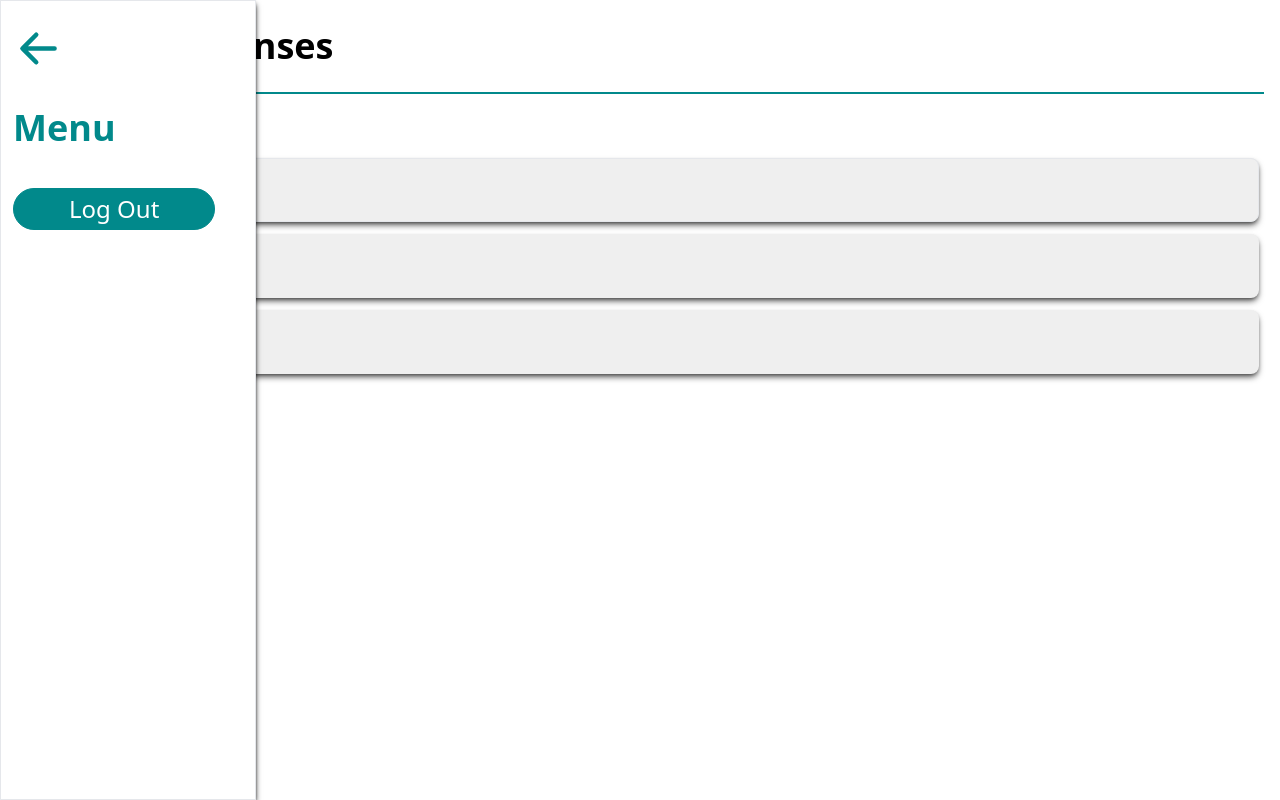
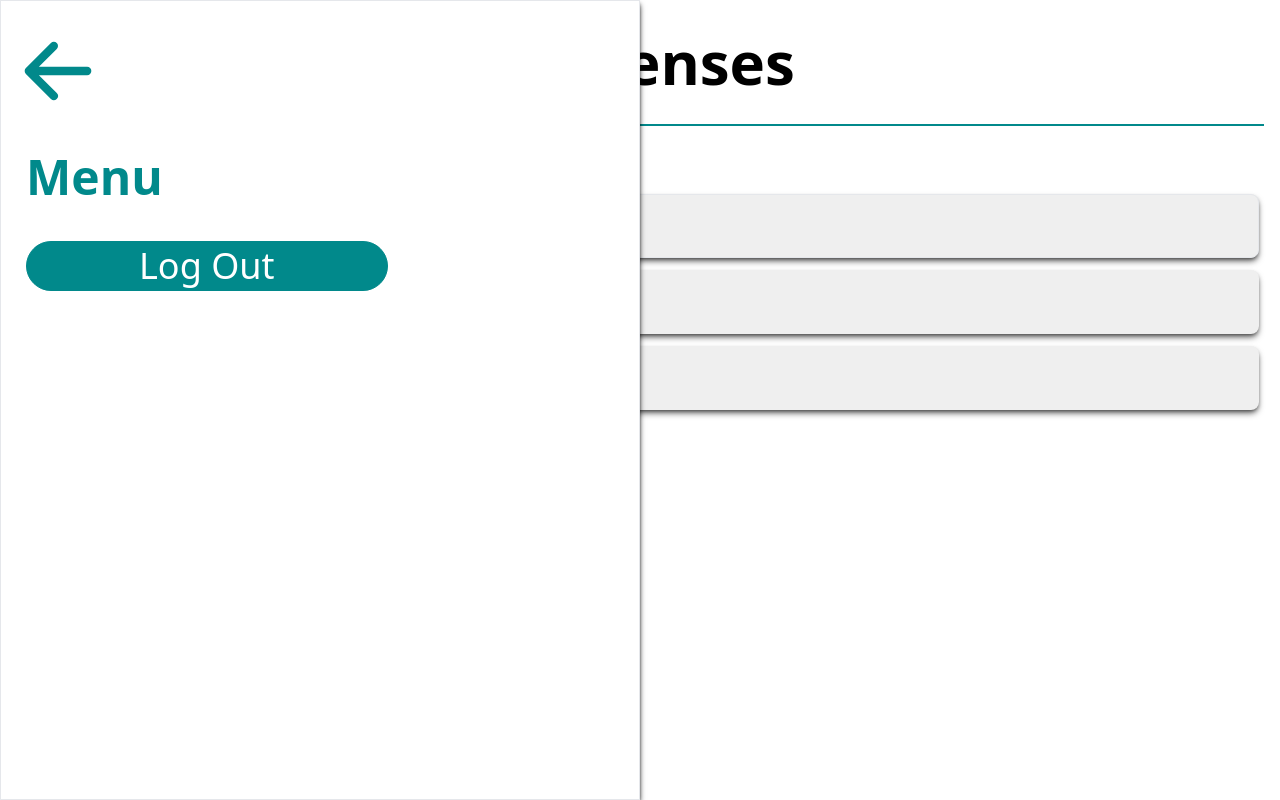
Before and after one commit to Garcia-Tony/budget-project, a React (Vite) app in the folder client/: page /home in a window 1280 px wide. Both pictures are taken after a click on the button 30 px from the left and 50 px from the top of the page. Built offline with nearby package versions, Linux system fonts and the light colour scheme.

Commit message:
Create the desktop version of expenses page

```diff
--- a/client/src/components/Login.tsx
+++ b/client/src/components/Login.tsx
@@ -86,7 +86,7 @@ export function SignInForm() {
         </div>
         <button
           disabled={isLoading}
-          className="md:mt-8 md:md:flex justify-center text-2xl px-20 text-center border rounded-full py-3 bg-white text-black mt-12 mx-auto block hover:bg-gray-200 transition">
+          className="md:mt-8 md:md:flex justify-center text-2xl px-20 md:px-28 lg:px-36 text-center border rounded-full py-3 bg-white text-black mt-12 mx-auto block hover:bg-gray-200 transition">
           Login
         </button>
       </form>
--- a/client/src/pages/Home.tsx
+++ b/client/src/pages/Home.tsx
@@ -18,7 +18,9 @@ export function Home() {
         <button
           className="rounded py-2 px-1.5 bg-white hover:bg-gray-200 transition mt-6"
           onClick={toggleMenu}>
-          <svg className="w-8 h-8 text-[#01898B]" viewBox="0 0 448 512">
+          <svg
+            className="md:w-[50px] md:h-[50px] w-8 h-8 text-[#01898B]"
+            viewBox="0 0 448 512">
             <path
               fill="currentColor"
               d="M16 132h416c8.837 0 16-7.163 16-16v-40c0-8.837-7.163-16-16-16H16C7.163 60 0 67.163 0 76v40c0 8.837 7.163 16 16 16zm0 160h416c8.837 0 16-7.163 16-16v-40c0-8.837-7.163-16-16-16H16c-8.837 0-16 7.163-16 16v40c0 8.837 7.163 16 16 16zm0 160h416c8.837 0 16-7.163 16-16v-40c0-8.837-7.163-16-16-16H16c-8.837 0-16 7.163-16 16v40c0 8.837 7.163 16 16 16z"
@@ -29,18 +31,20 @@ export function Home() {
         <img
           src="/ProBudget.png"
           alt="Pro Budget Logo"
-          className="size-14 max-w-[60px] max-h-[60px] mt-5"
+          className="size-14 max-w-[60px] max-h-[60px] mt-5 md:size-20 md:mt-4 md:max-w-[150px] md:max-h-[150px]"
         />
-        <div className="flex  w-full">
-          <h2 className="text-4xl font-bold text-black ml-7 mr-40 mt-4">
+        <div className="flex w-full justify-center md:mt-4">
+          <h2 className="md:text-6xl text-4xl font-bold text-black ml-7 mr-40 mt-4 md:mb-4 ">
             Expenses
           </h2>
         </div>
       </div>
 
-      <hr className="my-4 border-t-2 border-[#01898B]" />
+      <hr className="my-4 border-t-2 border-[#01898B] md:mt-4" />
 
-      <p className=" text-2xl text-black ml-2">No Current Expenses</p>
+      <p className=" text-2xl text-black ml-2 md:text-3xl">
+        No Current Expenses
+      </p>
 
       <div className="space-y-3 mt-4 px-[5px]">
         <div className="h-16 bg-[#EFEFEF] rounded-lg shadow-md shadow-[#00000099] border"></div>
@@ -52,12 +56,12 @@ export function Home() {
         <div
           className={`absolute top-0 left-0 h-screen w-64 bg-white shadow-md border transition-all transform ease-in-out
   ${isMenuOpen ? 'translate-x-0' : '-translate-x-full'}
-  shadow-lg shadow-black`}>
+  shadow-lg shadow-black md:w-1/2`}>
           <button
             className="flex justify-center w-full mb-2"
             onClick={toggleMenu}>
             <svg
-              className="w-[55px] h-[55px] mr-[180px] mt-5"
+              className="w-[55px] h-[55px] md:w-[100px] md:h-[100px] mr-[180px] mt-5 md:mr-[82%]"
               viewBox="0 0 24 24"
               xmlns="http://www.w3.org/2000/svg">
               <path
@@ -67,10 +71,12 @@ export function Home() {
             </svg>
           </button>
 
-          <h2 className="text-4xl ml-3 text-[#01898B] font-bold mt-8">Menu</h2>
+          <h2 className="text-4xl ml-3 text-[#01898B] font-bold mt-8 md:text-5xl md:ml-[25px]">
+            Menu
+          </h2>
 
           <button
-            className="text-2xl block text-center border border-[#01898B] rounded-full py-1 px-[55px] ml-3 mt-10 bg-[#01898B] text-white  hover:bg-[#016B6D] transition"
+            className="md:text-4xl md:px-28 md:ml-[25px] text-2xl block text-center border border-[#01898B] rounded-full py-1 px-[55px] ml-3 mt-10 bg-[#01898B] text-white  hover:bg-[#016B6D] transition"
             onClick={handlePopUp}>
             Log Out
           </button>
@@ -79,12 +85,12 @@ export function Home() {
 
       {popUp && (
         <div className="fixed inset-0 flex items-center justify-center bg-gray-900 bg-opacity-10">
-          <div className="rounded-[50px] bg-[#cbcbcb] p-7 rounded shadow-lg text-center border border-black ">
-            <h3 className="text-5xl font-bold mb-5 mt-5 text-black">
+          <div className="md:px-12 rounded-[50px] bg-[#cbcbcb] p-7 rounded shadow-lg text-center border border-black ">
+            <h3 className="md:text-6xl text-5xl font-bold mb-5 mt-5 text-black">
               Log Out?
             </h3>
             <button
-              className="mt-6 px-20 text-4xl font-bold py-2 px-12 bg-[#067E81] text-black border border-black rounded-full"
+              className="md:text-5xl md:px-20 mt-6 px-18 text-4xl font-bold py-2 px-12 bg-[#067E81] text-black border border-black rounded-full"
               onClick={() => {
                 handleSignOut();
                 navigate('/sign-up');
@@ -92,7 +98,7 @@ export function Home() {
               YES
             </button>
             <button
-              className="mt-6 px-20 text-4xl font-bold py-2 px-14 ml-4 bg-[#696969] text-black border border-black rounded-full"
+              className="md:text-5xl md:px-20 mt-6 px-18 text-4xl font-bold py-2 px-14 ml-4 bg-[#696969] text-black border border-black rounded-full"
               onClick={closePopUp}>
               NO
             </button>
```
